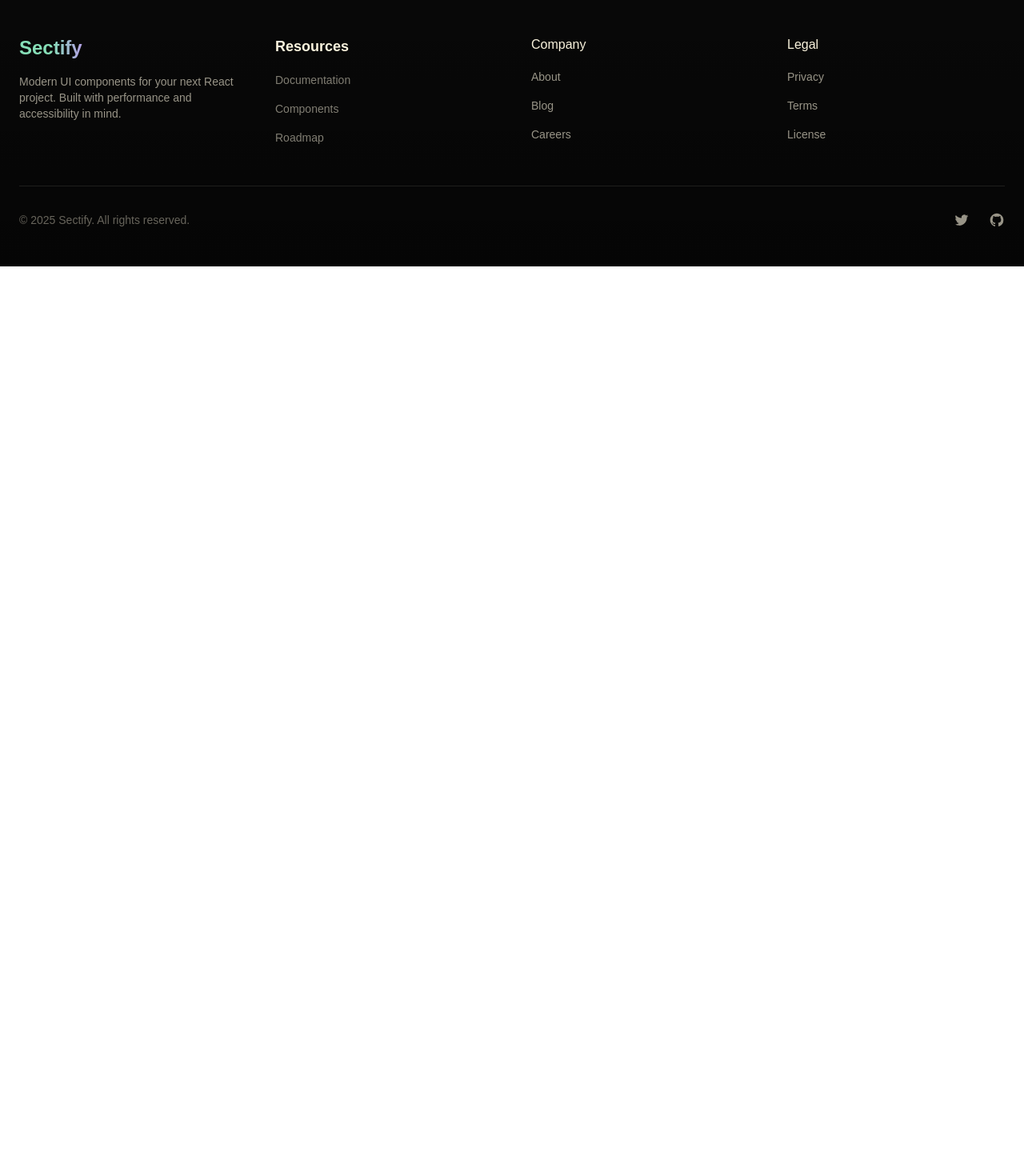
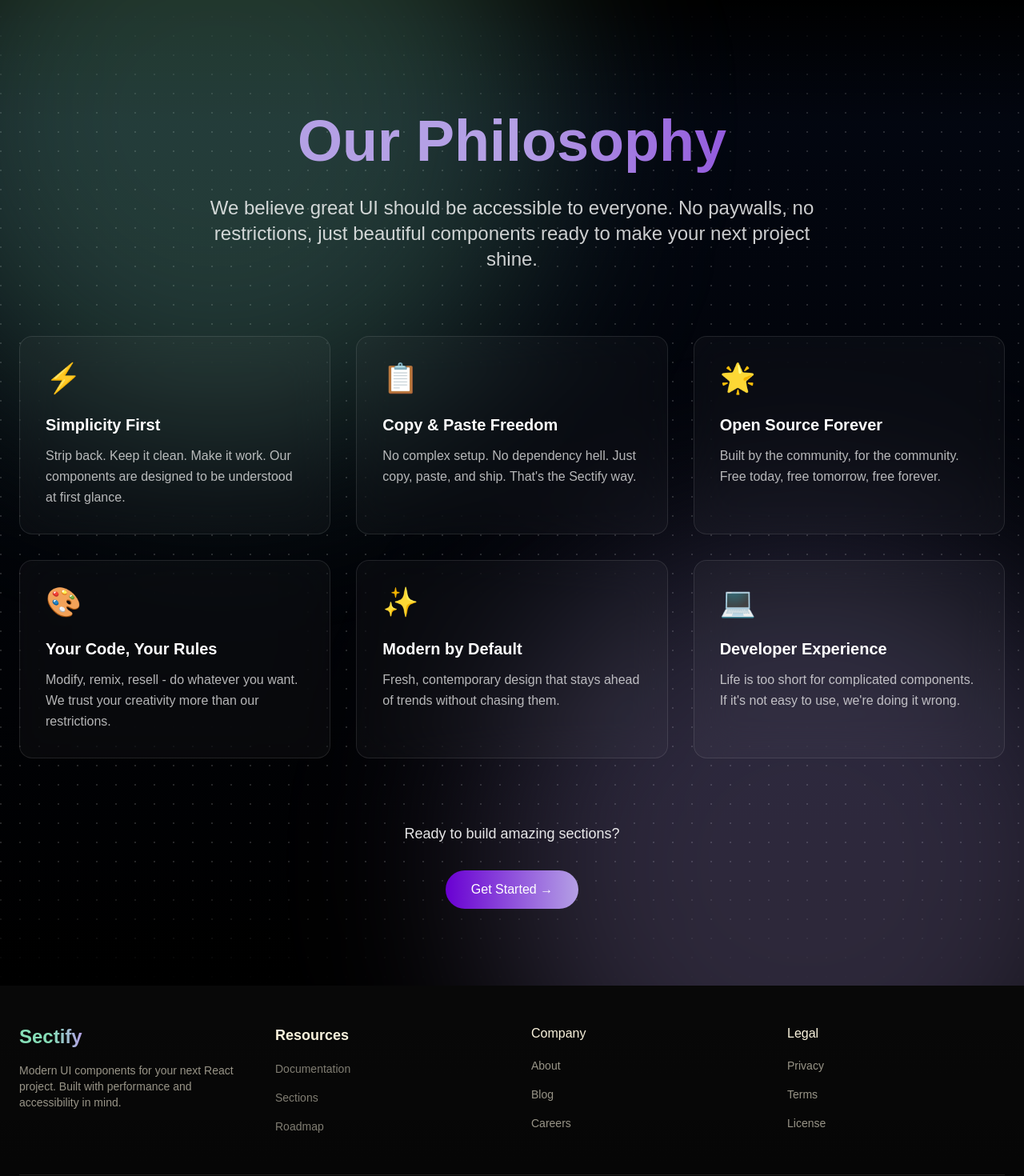
Before and after one commit to RubenGullborg/Sectify, a Next.js app: page / in a window 1280 px wide. Shown: the part 2400-3870 px from the top of the page at 80% size. Before the commit the page ends 2733 px from the top, so only its background shows below. Built offline with nearby package versions, Linux system fonts and the light colour scheme; a web font is replaced by a local one.

Commit message:
Add philosophy component to be shown on about us page

```diff
--- a/package.json
+++ b/package.json
@@ -11,6 +11,7 @@
   "dependencies": {
     "class-variance-authority": "^0.7.1",
     "clsx": "^2.1.1",
+    "framer-motion": "^12.4.10",
     "lucide-react": "^0.474.0",
     "next": "15.1.6",
     "react": "^19.0.0",
--- /dev/null
+++ b/src/app/(routes)/about/page.tsx
@@ -0,0 +1,6 @@
+import Philosophy from "@/components/sectify/Philosophy";
+export default function AboutPage(){
+    return (
+        <Philosophy />
+    );
+}
--- a/src/app/(routes)/terms/page.tsx
+++ b/src/app/(routes)/terms/page.tsx
@@ -81,10 +81,12 @@ export default function TermsPage() {
           our code won't occasionally decide to take an unscheduled u-turn.
         </p>
         <p className="mt-2 mb-6">
-          If our components accidentally skywrite your secrets above your ex's
-          house or cause your computer to develop sentience and question your
-          life choices, we apologize in advance, but legally speaking, that's
-          between you and your now-sentient computer.
+          If our dropdown menu suddenly decides to drop up instead, or if our
+          modal component develops separation anxiety and refuses to close, or
+          if our carousel starts displaying images from someone else's vacation
+          in Bali – well, that's the exciting adventure of software development,
+          isn't it? Consider it a surprise feature rather than a bug. Legally
+          speaking, we're as surprised as you are.
         </p>
 
         <h2 className="text-2xl font-bold mt-8 mb-4">Show and Tell</h2>
--- a/src/app/page.tsx
+++ b/src/app/page.tsx
@@ -1,6 +1,6 @@
 import { FocusCardsDemo } from "@/components/sectify/HeroSection";
 import AboutSection from "@/components/sectify/AboutSection";
-
+import Philosophy from "@/components/sectify/Philosophy";
 export default function Home() {
   return (
     <>
@@ -26,6 +26,7 @@ export default function Home() {
         <div className="absolute top-0 start-1/2 w-full min-h-full bg-no-repeat bg-top bg-cover z-0 transform -translate-x-1/2 bg-black bg-[url('https://preline.co/assets/svg/examples-dark/squared-bg-element.svg')]"></div>
         <FocusCardsDemo />
       </div>
+      <Philosophy />
 
       {/* <section
         style={{
--- a/src/components/Layout/Footer.tsx
+++ b/src/components/Layout/Footer.tsx
@@ -53,10 +53,10 @@ const Footer: React.FC<FooterProps> = ({ className = "" }) => {
               </li>
               <li>
                 <Link
-                  href="/components"
+                  href="/sections"
                   className="text-sectifyEggWhite/50 hover:text-sectifyLightPurple transition-colors text-sm"
                 >
-                  Components
+                  Sections
                 </Link>
               </li>
               <li>
--- /dev/null
+++ b/src/components/sectify/Philosophy.tsx
@@ -0,0 +1,156 @@
+"use client";
+import React from "react";
+import { motion } from "framer-motion";
+
+export default function Philosophy() {
+  const values = [
+    {
+      title: "Simplicity First",
+      description:
+        "Strip back. Keep it clean. Make it work. Our components are designed to be understood at first glance.",
+      icon: "⚡",
+    },
+    {
+      title: "Copy & Paste Freedom",
+      description:
+        "No complex setup. No dependency hell. Just copy, paste, and ship. That's the Sectify way.",
+      icon: "📋",
+    },
+    {
+      title: "Open Source Forever",
+      description:
+        "Built by the community, for the community. Free today, free tomorrow, free forever.",
+      icon: "🌟",
+    },
+    {
+      title: "Your Code, Your Rules",
+      description:
+        "Modify, remix, resell - do whatever you want. We trust your creativity more than our restrictions.",
+      icon: "🎨",
+    },
+    {
+      title: "Modern by Default",
+      description:
+        "Fresh, contemporary design that stays ahead of trends without chasing them.",
+      icon: "✨",
+    },
+    {
+      title: "Developer Experience",
+      description:
+        "Life is too short for complicated components. If it's not easy to use, we're doing it wrong.",
+      icon: "💻",
+    },
+  ];
+
+  return (
+    <section className="relative min-h-screen flex items-center justify-center overflow-hidden pt-12 bg-black">
+      {/* Gradient Background */}
+      <div className="absolute inset-0 bg-gradient-to-b from-gray-950 to-black">
+        {/* Dot Pattern with Fade Overlays */}
+        <div className="absolute inset-0">
+          {/* Base dot pattern */}
+          <div
+            className="absolute inset-0 opacity-[0.15]"
+            style={{
+              backgroundImage: `radial-gradient(circle at 1px 1px, rgb(255 255 255) 1px, transparent 0)`,
+              backgroundSize: "24px 24px",
+            }}
+          />
+
+          {/* Top fade overlay */}
+          <div className="absolute inset-x-0 top-0 h-40 bg-gradient-to-b from-black via-black/50 to-transparent" />
+
+          {/* Bottom fade overlay */}
+          <div className="absolute inset-x-0 bottom-0 h-40 bg-gradient-to-t from-black via-black/50 to-transparent" />
+        </div>
+
+        {/* Animated Gradient Orbs */}
+        <motion.div
+          initial={{ opacity: 0 }}
+          animate={{ opacity: 1 }}
+          transition={{ duration: 2 }}
+          className="absolute top-[-20%] left-[-10%] w-[50rem] h-[50rem] bg-sectifyGreen/25 rounded-full blur-[120px]"
+        />
+        <motion.div
+          initial={{ opacity: 0 }}
+          animate={{ opacity: 1 }}
+          transition={{ duration: 2, delay: 0.5 }}
+          className="absolute bottom-[-20%] right-[-10%] w-[50rem] h-[50rem] bg-sectifyLightPurple/25 rounded-full blur-[120px]"
+        />
+      </div>
+
+      <div className="relative z-10 max-w-7xl mx-auto px-6 py-24">
+        {/* Header Section */}
+        <div className="text-center mb-20">
+          <motion.h2
+            initial={{ opacity: 0, y: 20 }}
+            animate={{ opacity: 1, y: 0 }}
+            transition={{ duration: 0.8 }}
+            className="text-5xl pb-2 md:text-6xl lg:text-7xl font-bold bg-gradient-to-r from-sectifyLightPurple via-sectifyLightPurple to-sectifyFairyTale bg-clip-text text-transparent mb-6"
+          >
+            Our Philosophy
+          </motion.h2>
+          <motion.p
+            initial={{ opacity: 0, y: 20 }}
+            animate={{ opacity: 1, y: 0 }}
+            transition={{ duration: 0.8, delay: 0.2 }}
+            className="text-xl md:text-2xl text-white/80 max-w-3xl mx-auto leading-relaxed"
+          >
+            We believe great UI should be accessible to everyone. No paywalls,
+            no restrictions, just beautiful components ready to make your next
+            project shine.
+          </motion.p>
+        </div>
+
+        {/* Values Grid */}
+        <motion.div
+          initial={{ opacity: 0, y: 40 }}
+          animate={{ opacity: 1, y: 0 }}
+          transition={{ duration: 1, delay: 0.4 }}
+          className="grid grid-cols-1 md:grid-cols-2 lg:grid-cols-3 gap-8"
+        >
+          {values.map((value, index) => (
+            <motion.div
+              key={value.title}
+              initial={{ opacity: 0, y: 20 }}
+              animate={{ opacity: 1, y: 0 }}
+              transition={{ duration: 0.5, delay: 0.2 * index }}
+              className="group relative backdrop-blur-xl bg-white/[0.03] rounded-2xl border border-white/10 p-8 hover:bg-white/[0.05] transition-all duration-300"
+            >
+              {/* Hover Effect */}
+              <div className="absolute inset-0 rounded-2xl bg-gradient-to-r from-sectifyGreen/20 to-sectifyLightPurple/20 opacity-0 group-hover:opacity-100 transition-opacity duration-300" />
+
+              <div className="relative z-10">
+                <span className="text-4xl mb-6 block">{value.icon}</span>
+                <h3 className="text-xl font-semibold text-white mb-3 group-hover:text-sectifyGreen transition-colors">
+                  {value.title}
+                </h3>
+                <p className="text-white/70 leading-relaxed">
+                  {value.description}
+                </p>
+              </div>
+            </motion.div>
+          ))}
+        </motion.div>
+
+        {/* Call to Action */}
+        <motion.div
+          initial={{ opacity: 0, y: 20 }}
+          animate={{ opacity: 1, y: 0 }}
+          transition={{ duration: 0.8, delay: 1.2 }}
+          className="text-center mt-20"
+        >
+          <p className="text-white/90 text-lg mb-8">
+            Ready to build amazing sections?
+          </p>
+          <a
+            href="/docs"
+            className="inline-flex items-center px-8 py-3 rounded-full bg-gradient-to-r from-sectifyFairyTale to-sectifyLightPurple text-white font-medium hover:shadow-lg hover:shadow-sectifyGreen/20 transition-all duration-300 hover:scale-105"
+          >
+            Get Started →
+          </a>
+        </motion.div>
+      </div>
+    </section>
+  );
+}
```
Also changed, not shown: src/app/(routes)/components/radial/page.tsx (renamed from src/app/(routes)/radial/page.tsx), 1 other file (tests, documents, lock files or other folders).
